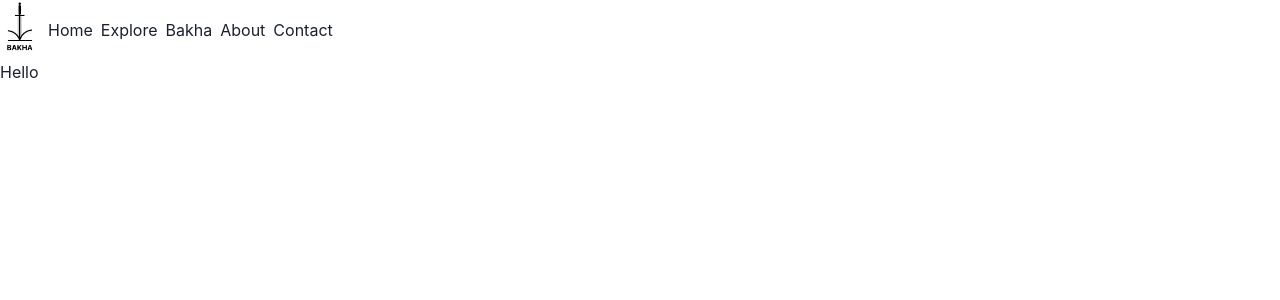
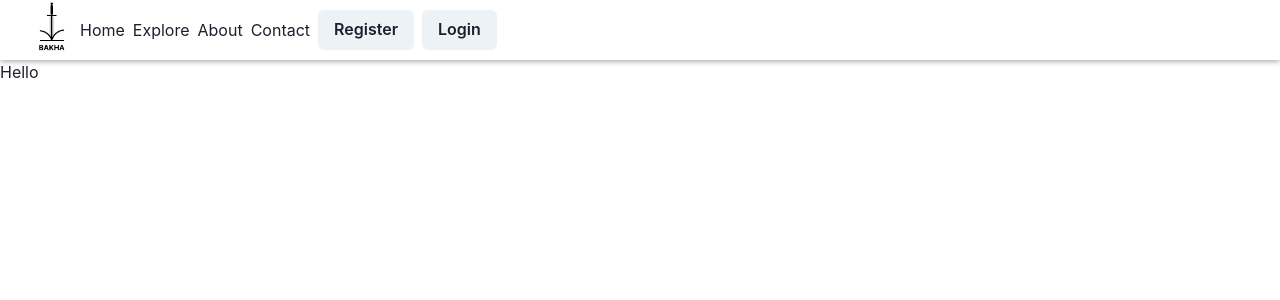
Before and after one commit to shannyushan/bakha, a Next.js app: page / in a window 1280 px wide. Shown: the top 300 px of the page. Built offline with nearby package versions, Linux system fonts and the light colour scheme.

Commit message:
Navigation:isauthed condition

```diff
--- a/components/Navigation/Navigation.module.css
+++ b/components/Navigation/Navigation.module.css
@@ -2,7 +2,10 @@
 .nav{
     width: 100%;
     min-width: 100vw;
+    max-width: 1400px;
+    margin: auto;
     height: 60px;
+    box-shadow: 0 1px 6px rgba(0, 0, 0, 0.4);
 }
 
 .Navigation{
--- a/components/Navigation/index.tsx
+++ b/components/Navigation/index.tsx
@@ -1,24 +1,56 @@
 import { Box, Flex, HStack } from "@chakra-ui/layout";
+import { Button, Link } from "@chakra-ui/react";
 import next from "next";
 import Image from "next/image";
-import Link from "next/link";
+import NextLink from "next/link";
 import logosrc from "./../../public/Bakha.png";
 
 import styles from "./Navigation.module.css";
 
-const Navigation = () => {
+const Navigation = ({ isauthed, activePage }) => {
   return (
     <nav className={styles.nav}>
       <HStack alignItems={"center"} className={styles.Navigation}>
-        <Box>
+        <Box marginLeft={"2em"}>
           <Image src={logosrc} alt="Bakha Logo" width="40px" height="60px" />
         </Box>
         <HStack as={"ul"} className="nav-menu" alignItems="center">
-          <Link href={"/"}>Home</Link>
-          <Link href={"/"}>Explore</Link>
-          <Link href={"/"}>Bakha</Link>
-          <Link href={"/"}>About</Link>
-          <Link href={"/"}>Contact</Link>
+
+          <NextLink href="/" passHref>
+            <Link>Home</Link>
+          </NextLink>
+          <NextLink href="/" passHref>
+            <Link>Explore</Link>
+          </NextLink>
+          {isauthed ? (
+            <>
+              <NextLink href="/" passHref>
+                <Link>My Stories</Link>
+              </NextLink>
+              <NextLink href="/" passHref>
+                <Link>Profile</Link>
+              </NextLink>
+            </>
+          ) : (
+            <>
+              <NextLink href="/" passHref>
+                <Link>About</Link>
+              </NextLink>
+              <NextLink href="/" passHref>
+                <Link>Contact</Link>
+              </NextLink>
+            </>
+          )}
+        </HStack>
+        <HStack alignItems={"center"}>
+          {isauthed ? (
+            <Button>Logout</Button>
+          ) : (
+            <>
+              <Button>Register</Button>
+              <Button>Login</Button>
+            </>
+          )}
         </HStack>
       </HStack>
     </nav>
```
